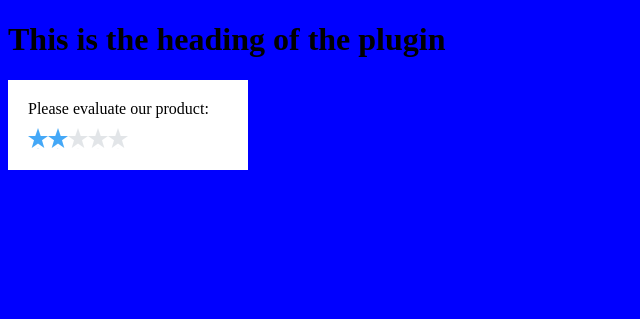
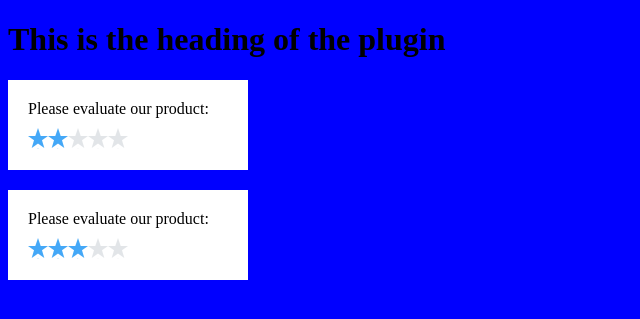
Before and after one commit to faysalshahzad/jquery_plugins, a PHP site: page /src/star_rating.html in a window 1280 px wide. Shown: the top 319 px of the page, without its empty margins (0-640 px from the left). Run offline with PHP 8.4, Linux system fonts and the light colour scheme.

Commit message:
star rating plugin sql added

```diff
--- a/css/rating.css
+++ b/css/rating.css
@@ -3,14 +3,16 @@ body {
 	color: black;
 }
 
-div#box {
+div#box1,
+div#box2 {
 	background-color: white;
 	width: 200px;
 	height: 50px;
 	padding: 20px;
+	margin-bottom: 20px;
 }
 
-span#rating {
+span.star-rating {
 	background-image: url("../img/sternchen-sprite.png");
 	display: inline-block;
 	height: 21px;
--- a/src/star_rating.html
+++ b/src/star_rating.html
@@ -12,36 +12,34 @@
 	</head>
 	<body>
 		<h1>This is the heading of the plugin</h1>
-		<div id="box">
+		<div id="box1">
 			Please evaluate our product:
-			<span id="rating" class="r2">Rating : 4.5 stars out of 5</span><br>
+			<span class="star-rating r2" data-value"4">Rating : 4.5 stars out of 5</span><br>
+ 		</div>
+
+ 		<div id="box2">
+			Please evaluate our product:
+			<span  class="star-rating r3" data-val="3">Rating : 4.5 stars out of 5</span><br>
  		</div>
 
 		<script type="text/javascript">
 			$(document).ready(function() {
 
-				$("span#rating").bind("mousemove", function(e) {
+				$("span.star-rating").bind("mousemove", function(e) {
             		var x = (e.pageX-this.offsetLeft);
-            		 // x = Math.ceil(x/20);
             		var newPosX = Math.ceil((x/20))*20;
             		 newPosX-=100;
             		$(this).css("background-position",newPosX+'px '+'80px');
-            		// $(this).attr("class","r"+(x+0));
-
                });
 
-	            $("span#rating").bind("mouseout", function() {
-					//alert("out");
-        	        $(this).removeClass();
-
+	            $("span.star-rating").bind("mouseout", function() {
+        	        $(this).removeClass('[class^="r"]');
             	});
 
-	            $("span#rating").bind("click", function(e) {
+	            $("span.star-rating").bind("click", function(e) {
 					var x = (e.pageX-this.offsetLeft);
             		x = Math.ceil(x/20);
-            		// alert("star number "+x);
             	});
-
 
 			});
 		</script>
```
Also changed, not shown: sql/triggers.sql (added, +13 -0 lines).
